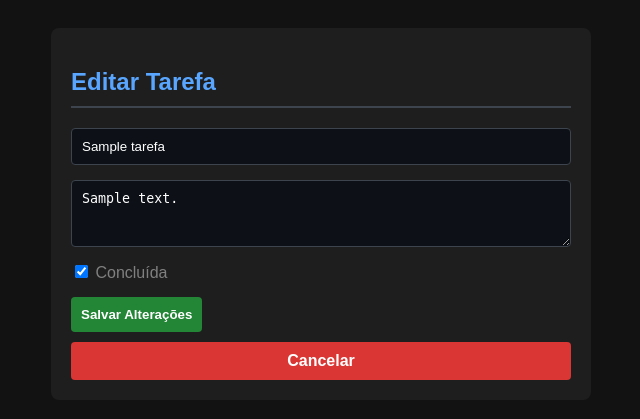
After one commit to sschettinii/DevOps-Exercicio-Pratico, a Flask app: page /edit/1 in a window 1280 px wide. The commit adds this page. Shown: the top 419 px of the page, without its empty margins (319-959 px from the left). Run offline with Flask 3, Linux system fonts and the light colour scheme; tables that the repository leaves empty hold one stand-in row (values such as "Sample post").

Commit message:
feat: edição de tarefas

```diff
--- a/app.py
+++ b/app.py
@@ -18,6 +18,25 @@ def home():
 def form():
     return render_template('form.html')
 
+# Rota para editar uma tarefa existente
+@app.route("/edit/<int:id>", methods=["GET", "POST"])
+def edit_task(id):
+    # Busca a tarefa pelo ID ou retorna um erro 404 se não existir
+    tarefa = Tarefa.query.get_or_404(id)
+
+    if request.method == "POST":
+        # Atualiza os dados da tarefa com o que veio do formulário
+        tarefa.titulo = request.form.get("titulo")
+        tarefa.descricao = request.form.get("descricao")
+        tarefa.status = request.form.get("status") == "on"
+
+        # Salva as alterações no banco de dados
+        db.session.commit()
+        return redirect("/")
+
+    # Se for GET, renderiza a página de edição passando a tarefa atual
+    return render_template("edit.html", tarefa=tarefa)
+
 @app.route("/add", methods=["POST"])
 def add_task():
     titulo = request.form.get("titulo")
--- /dev/null
+++ b/templates/edit.html
@@ -0,0 +1,46 @@
+<!DOCTYPE html>
+<html lang="pt-br">
+<head>
+    <meta charset="UTF-8">
+    <meta name="viewport" content="width=device-width, initial-scale=1.0">
+    <title>Editar Tarefa</title>
+    <style>
+        body { font-family: sans-serif; background-color: #121212; color: white; display: flex; justify-content: center; padding: 20px; }
+        .container { width: 100%; max-width: 500px; background: #1e1e1e; padding: 20px; border-radius: 8px; }
+        h2 { border-bottom: 2px solid #3d444d; padding-bottom: 10px; color: #58a6ff; }
+        .form-group { display: flex; flex-direction: column; gap: 10px; margin-bottom: 15px; }
+        input, textarea { padding: 10px; border-radius: 4px; border: 1px solid #3d444d; background: #0d1117; color: white; }
+        textarea { resize: vertical; }
+        button { padding: 10px; border: none; border-radius: 4px; background-color: #238636; color: white; font-weight: bold; cursor: pointer; }
+        button:hover { opacity: 0.9; }
+        .btn-cancelar { background-color: #da3633; text-align: center; text-decoration: none; display: block; margin-top: 10px;}
+    </style>
+</head>
+<body>
+
+<div class="container">
+    <h2>Editar Tarefa</h2>
+
+    <form action="{{ url_for('edit_task', id=tarefa.id) }}" method="POST">
+        <div class="form-group">
+            <input type="text" name="titulo" value="{{ tarefa.titulo }}" required>
+        </div>
+
+        <div class="form-group">
+            <textarea name="descricao" rows="3">{{ tarefa.descricao }}</textarea>
+        </div>
+
+        <div class="form-group">
+            <label style="color: grey;">
+                <input type="checkbox" name="status" {% if tarefa.status %}checked{% endif %}>
+                Concluída
+            </label>
+        </div>
+
+        <button type="submit" class="btn-add">Salvar Alterações</button>
+        <a href="/" class="btn-cancelar" style="padding: 10px; border-radius: 4px; color: white; font-weight: bold; cursor: pointer;">Cancelar</a>
+    </form>
+</div>
+
+</body>
+</html>
--- a/templates/index.html
+++ b/templates/index.html
@@ -38,7 +38,7 @@
                 <span class="badge">#{{ tarefa.id }}</span>
             </div>
             <div class="actions">
-                <button class="btn-edit">Editar</button>
+                <button class="btn-edit"><a href="{{ url_for('edit_task', id=tarefa.id) }}">Editar</a></button>
                 <button>Excluir</button>
             </div>
         </li>
```
